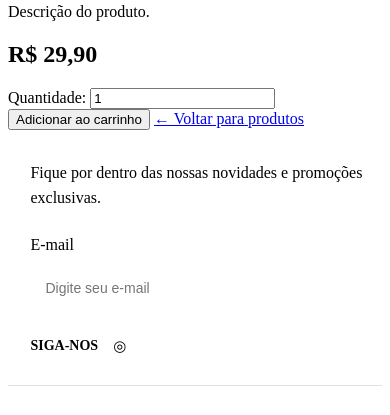
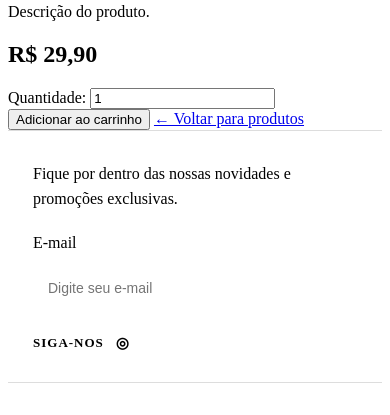
Before and after one commit to yasminrodriguesvasconcelos2009-cpu/yasminrodriguesvasconcelos2009-cpu.github.io, a plain HTML site: page Compra.html in a window 390 px wide. Shown: the part 8140-8555 px from the top of the page. Drawn offline with Linux system fonts and the light colour scheme.

Commit message:
009
Restored footer styles and updated newsletter layout.

```diff
--- a/css/style.css
+++ b/css/style.css
@@ -313,3 +313,213 @@
         gap: 8px;
     }
 }
+
+/* =========================================
+   CORREÇÃO DA NEWSLETTER E REDES SOCIAIS
+========================================= */
+
+.newsletter {
+    width: 100%;
+    min-height: 120px;
+    padding: 30px 6%;
+
+    display: grid;
+    grid-template-columns: minmax(220px, 1fr) minmax(350px, 1.5fr) minmax(180px, auto);
+    align-items: center;
+    gap: 40px;
+
+    box-sizing: border-box;
+    background-color: var(--creme);
+    border-top: 1px solid #ddd;
+    border-bottom: 1px solid #ddd;
+}
+
+/* TEXTO */
+
+.newsletter-texto {
+    width: 100%;
+    max-width: 320px;
+    min-width: 0;
+}
+
+.newsletter-texto p {
+    margin: 0;
+    color: var(--preto);
+    font-size: 16px;
+    line-height: 1.6;
+}
+
+/* FORMULÁRIO */
+
+.newsletter-form {
+    width: 100%;
+    min-width: 0;
+
+    display: flex;
+    align-items: center;
+    gap: 12px;
+
+    flex-wrap: nowrap;
+}
+
+.newsletter-form label {
+    color: var(--preto);
+    white-space: nowrap;
+    flex-shrink: 0;
+}
+
+.newsletter-form input {
+    flex: 1;
+    width: 100%;
+    min-width: 0;
+    height: 48px;
+
+    padding: 0 15px;
+
+    border: 1px solid var(--preto);
+    border-radius: 8px 0 0 8px;
+
+    background-color: white;
+    font-size: 14px;
+    box-sizing: border-box;
+}
+
+/* Quando existe o contêiner do campo */
+
+.newsletter-campo {
+    display: flex;
+    flex: 1;
+    min-width: 0;
+    height: 48px;
+}
+
+.newsletter-campo input {
+    flex: 1;
+    min-width: 0;
+    height: 48px;
+
+    border-radius: 8px 0 0 8px;
+    border-right: none;
+}
+
+.newsletter-form button,
+.newsletter-campo button {
+    width: 70px;
+    height: 48px;
+    flex-shrink: 0;
+
+    border: 1px solid var(--preto);
+    border-radius: 0 8px 8px 0;
+
+    background-color: var(--terracota);
+    color: white;
+
+    font-size: 22px;
+    cursor: pointer;
+    transition: 0.3s;
+}
+
+.newsletter-form button:hover,
+.newsletter-campo button:hover {
+    background-color: var(--dourado);
+    color: var(--preto);
+}
+
+/* REDES SOCIAIS */
+
+.redes-sociais {
+    min-width: 180px;
+    width: auto;
+
+    display: flex;
+    align-items: center;
+    justify-content: flex-end;
+    gap: 12px;
+}
+
+.redes-sociais span {
+    color: var(--preto);
+    font-size: 13px;
+    font-weight: bold;
+    letter-spacing: 1px;
+    white-space: nowrap;
+}
+
+.redes-sociais a {
+    display: inline-flex;
+    align-items: center;
+    justify-content: center;
+    gap: 8px;
+
+    color: var(--terracota);
+    text-decoration: none;
+    font-size: 15px;
+    font-weight: bold;
+    white-space: nowrap;
+}
+
+.redes-sociais a img {
+    display: block;
+    width: 35px;
+    height: 35px;
+    flex-shrink: 0;
+    object-fit: cover;
+    border-radius: 50%;
+}
+
+.redes-sociais a:hover {
+    color: var(--dourado);
+}
+
+/* TABLETS */
+
+@media (max-width: 900px) {
+    .newsletter {
+        grid-template-columns: 1fr 1fr;
+        gap: 25px;
+    }
+
+    .newsletter-texto {
+        grid-column: 1 / -1;
+        max-width: none;
+    }
+
+    .newsletter-form {
+        grid-column: 1;
+    }
+
+    .redes-sociais {
+        grid-column: 2;
+        justify-content: flex-end;
+    }
+}
+
+/* CELULARES */
+
+@media (max-width: 600px) {
+    .newsletter {
+        grid-template-columns: 1fr;
+        gap: 22px;
+        padding: 30px 25px;
+    }
+
+    .newsletter-texto,
+    .newsletter-form,
+    .redes-sociais {
+        grid-column: 1;
+        width: 100%;
+    }
+
+    .newsletter-form {
+        flex-wrap: wrap;
+    }
+
+    .newsletter-campo {
+        flex: 1;
+        width: 100%;
+    }
+
+    .redes-sociais {
+        justify-content: flex-start;
+    }
+}
```
